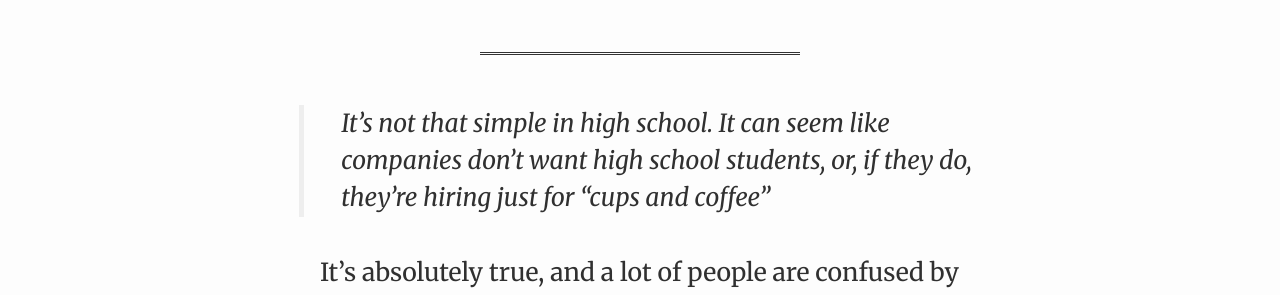
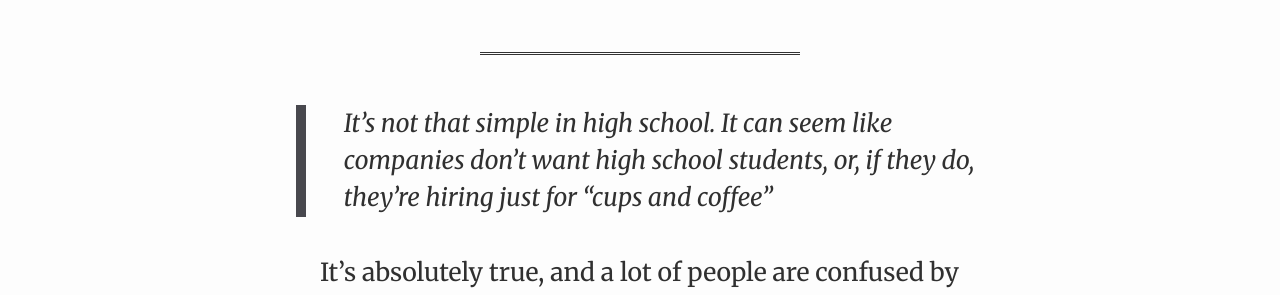
Before and after one commit to irosenb/blog, a Jekyll site: the page built from _posts/2013-08-15-how-i-became-an-intern-as-a-high-school-student.markdown, in a window 1280 px wide. Shown: the part 584-879 px from the top of the page. Built offline with Jekyll 4.4.1, drawn with Linux system fonts in a browser that asks for light colours; Markdown is read by kramdown in place of the engine named in the settings.

Commit message:
italics for quotes?

```diff
--- a/css/typography.css
+++ b/css/typography.css
@@ -74,15 +74,15 @@ p.lead + p {
 }
 
 blockquote {
-  border-left:5px solid #eee;
-  padding-left:1.5em;
+  border-left: 10px solid #48484e;
+  padding-left: 1.5em;
   margin: 0 auto;
   width: 50%;
 }
 
 blockquote p {
   width: 100%;
-
+  font-style: italic;
 }
 
 blockquote small {display:block; line-height:1.7em;}
```
